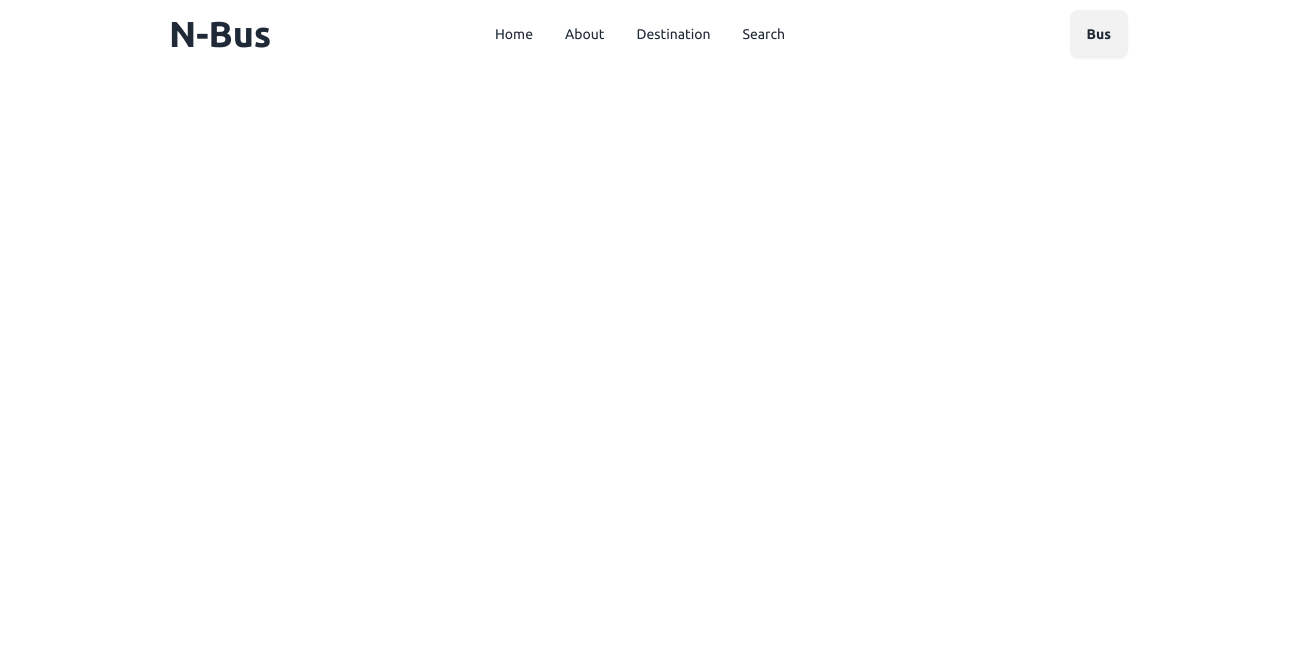
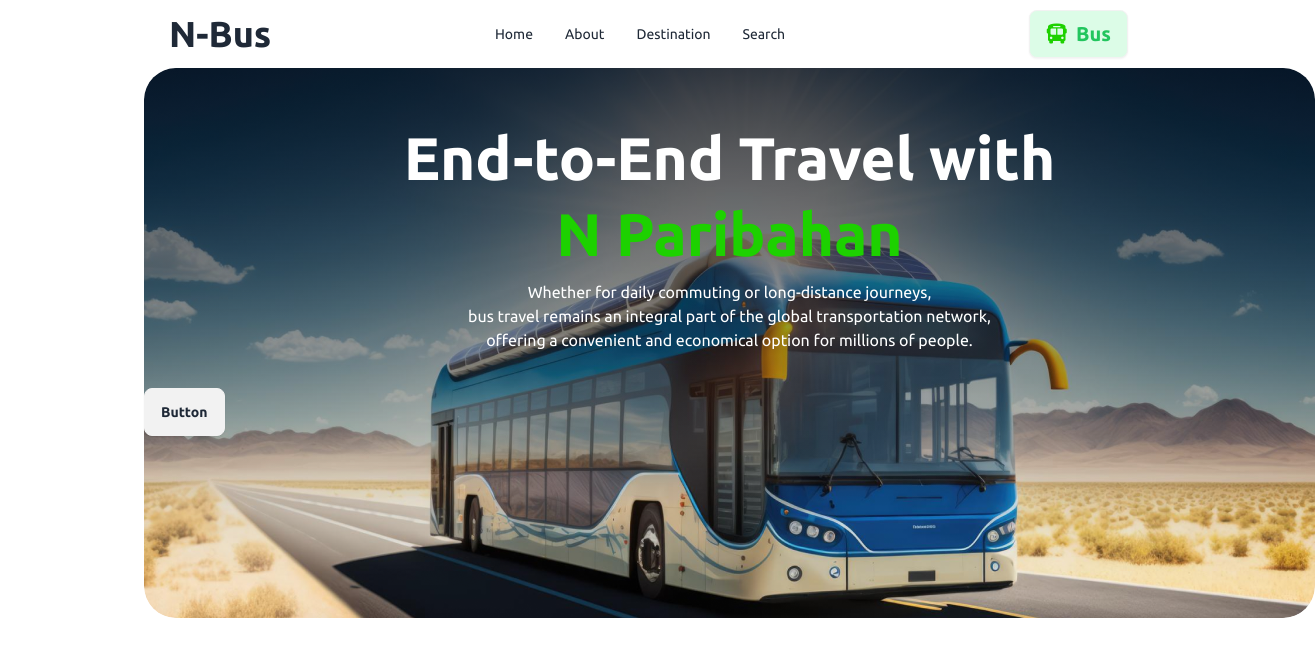
Before and after one commit to nihad-cupid/assignment-5, a plain HTML site: page index.html in a window 1280 px wide. Shown: the whole page, 1315 px wide, since content can reach past the window. Drawn offline with nearby package versions, Linux system fonts and the light colour scheme; a web font is replaced by a local one.

Commit message:
2nd commit

```diff
--- a/index.html
+++ b/index.html
@@ -9,11 +9,25 @@
     <link rel="preconnect" href="https://fonts.googleapis.com">
 <link rel="preconnect" href="https://fonts.gstatic.com" crossorigin>
 <link href="https://fonts.googleapis.com/css2?family=Anta&family=Open+Sans:ital,wght@0,300..800;1,300..800&family=Ubuntu:ital,wght@0,300;0,400;0,500;0,700;1,300;1,400;1,500;1,700&display=swap" rel="stylesheet">
+<script src="https://kit.fontawesome.com/56514ee8a4.js" crossorigin="anonymous"></script>
 
 <style>
     body{
         font-family: "Ubuntu", sans-serif;
     }
+    .banner{
+        background-image: linear-gradient(180.00deg, rgba(3, 7, 18, 0.5),rgba(3, 7, 18, 0) 80%),url(0) ,  url(images/banner.png) ;
+        background-repeat: no-repeat;
+        background-size: contain;
+        width: 1171px;
+        height: 550px;
+        left: 134px;
+        right: 135px;
+        top: 134px;
+        bottom: 3127px;
+        border-radius: 32px;
+    }
+
 </style>
 
 </head>
@@ -47,10 +61,19 @@
           </ul>
         </div>
         <div class="navbar-end">
-          <a class="btn">Bus</a>
+            <a class="btn btn-ghost, text-green-500 , text-xl , bg-green-100 "><i class="fa-solid fa-bus" style="color: #1dd100;"></i> Bus</a>
         </div>
       </div>
     <!-- nav bar end -->
+    <!-- banner start -->
+        <div class="banner">
+            <h1 class="text-6xl , text-white , text-center , font-extrabold "> <br> End-to-End Travel with </h1>
+                <h1 class="text-6xl , text-center , font-extrabold , mt-4 , mb-4"  style="color: #1dd100">N Paribahan
+                </h1>
+                <p class="text-white , text-center , text-base , mb-9"> Whether for daily commuting or long-distance journeys, <br> bus travel remains an integral part of the global transportation network, <br> offering a convenient and economical option for millions of people.</p>
+                <button class="btn  justify-center items-center">Button</button>
+        </div>
+    <!-- banner end -->
 
     </header>
     <main>
```
